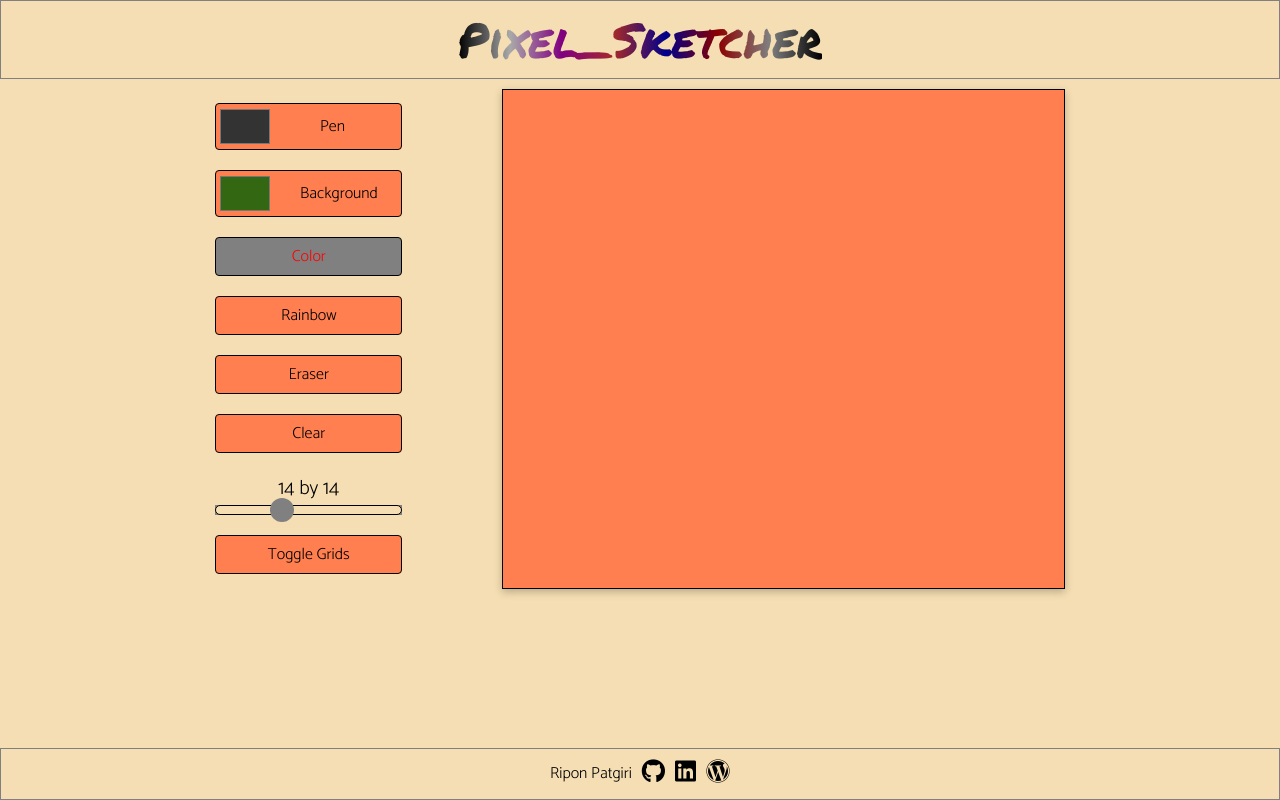
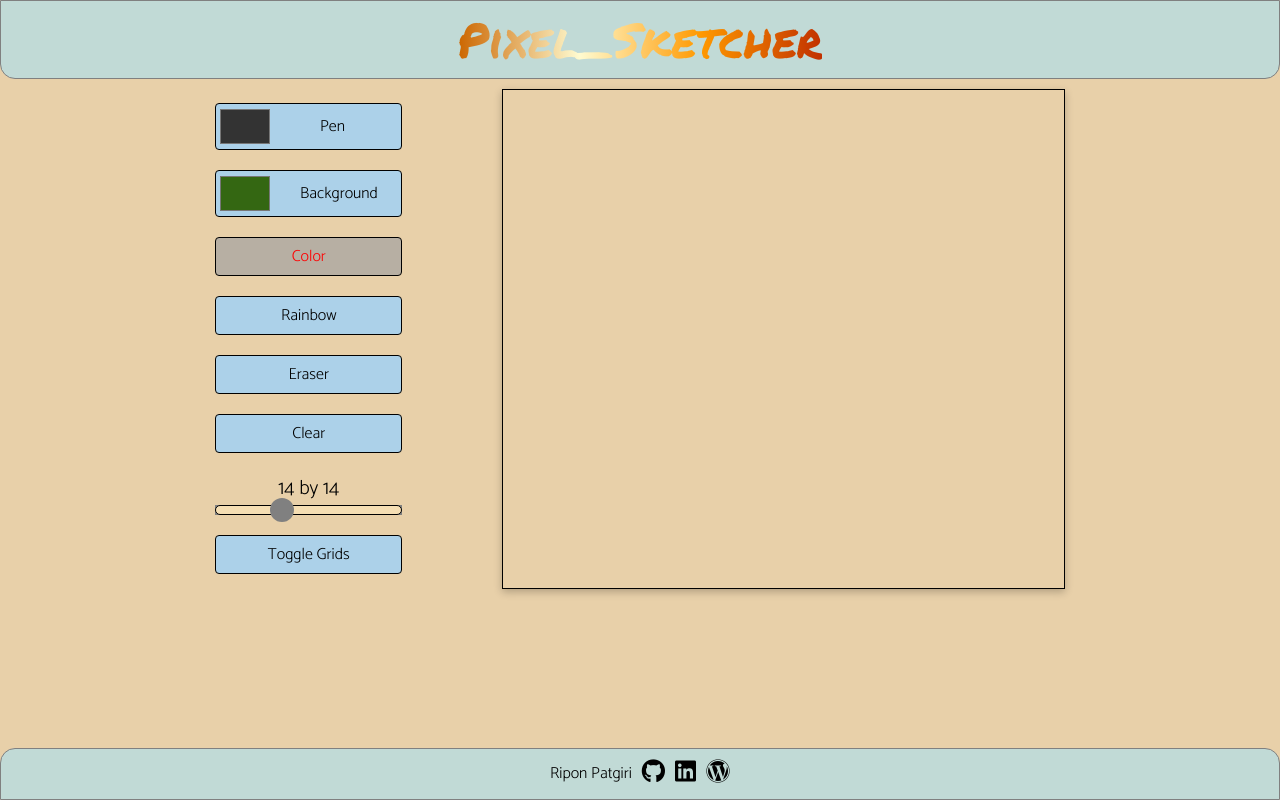
Before and after one commit to Ripon-Patgiri/Pixel_Sketcher, a plain HTML site: page index.html in a window 1280 px wide. Drawn offline with Linux system fonts and the light colour scheme.

Commit message:
Updated Color Combination.

```diff
--- a/styles.css
+++ b/styles.css
@@ -1,6 +1,9 @@
 :root {
-    --body : wheat;
-    --buttons : coral;
+    --bodyBgClr : #e8d0a9;
+    --headerFooterClr : #c1dad6;
+    --button : #acd1e9;
+    --buttonHover : #6d929b;
+    --buttonActive : #b7afa3;
 }
 
 
@@ -18,7 +21,7 @@ html {
 }
 
 body {
-    background-color: var(--body);
+    background-color: var(--bodyBgClr);
     font-family: 'Catamaran', sans-serif;
     line-height: 1.6;
     /* footer support */
@@ -42,11 +45,14 @@ input {
     display: flex;
     justify-content: center;
     border: 1px solid grey;
+    background-color: var(--headerFooterClr);
+    border-bottom-left-radius: 15px;
+    border-bottom-right-radius: 15px;
 }
 
 .title {
     font-size: 48px;
-    background-image: linear-gradient(to right, black, darkgrey, purple, brown, darkblue, darkred, grey, black);
+    background-image: linear-gradient(to right, #cc6600, #fffbd0, #ff9900, #c13100);
         -webkit-background-clip: text;
         -moz-background-clip: text;
         background-clip: text;
@@ -86,11 +92,12 @@ input {
     padding-top: 5px;
     padding-bottom: 5px;
     padding-left: 4px;
-    background-color: var(--buttons);
+    background-color: var(--button);
 }
 
 .penClr:hover {
     transform: scale(1.05);
+    background-color: var(--buttonHover);
 }
 
 .bgClr {
@@ -104,23 +111,32 @@ input {
     padding-top: 5px;
     padding-bottom: 5px;
     padding-left: 4px;
-    background-color: var(--buttons);
+    background-color: var(--button);
 }
 
 .bgClr:hover {
     transform: scale(1.05);
+    background-color: var(--buttonHover);
 }
 
 button {
     padding: 5px 10px;
     border: 1px solid black;
-    background-color: var(--buttons);
+    background-color: var(--button);
     border-radius: 4px;
 }
 
 button.active {
-    background-color: grey;
+    background-color: var(--buttonActive);
     color: red;
+}
+
+#clearBtn:active {
+    background-color: var(--buttonActive);
+}
+
+#gridBtn:active {
+    background-color: var(--buttonActive);
 }
 
 button,
@@ -206,6 +222,9 @@ input[type='range']::-webkit-slider-thumb {
     width: 100%;
     padding: 10px;
     border: 1px solid grey;
+    background-color: var(--headerFooterClr);
+    border-top-left-radius: 15px;
+    border-top-right-radius: 15px;
 }
 
 .fa-github {
```
